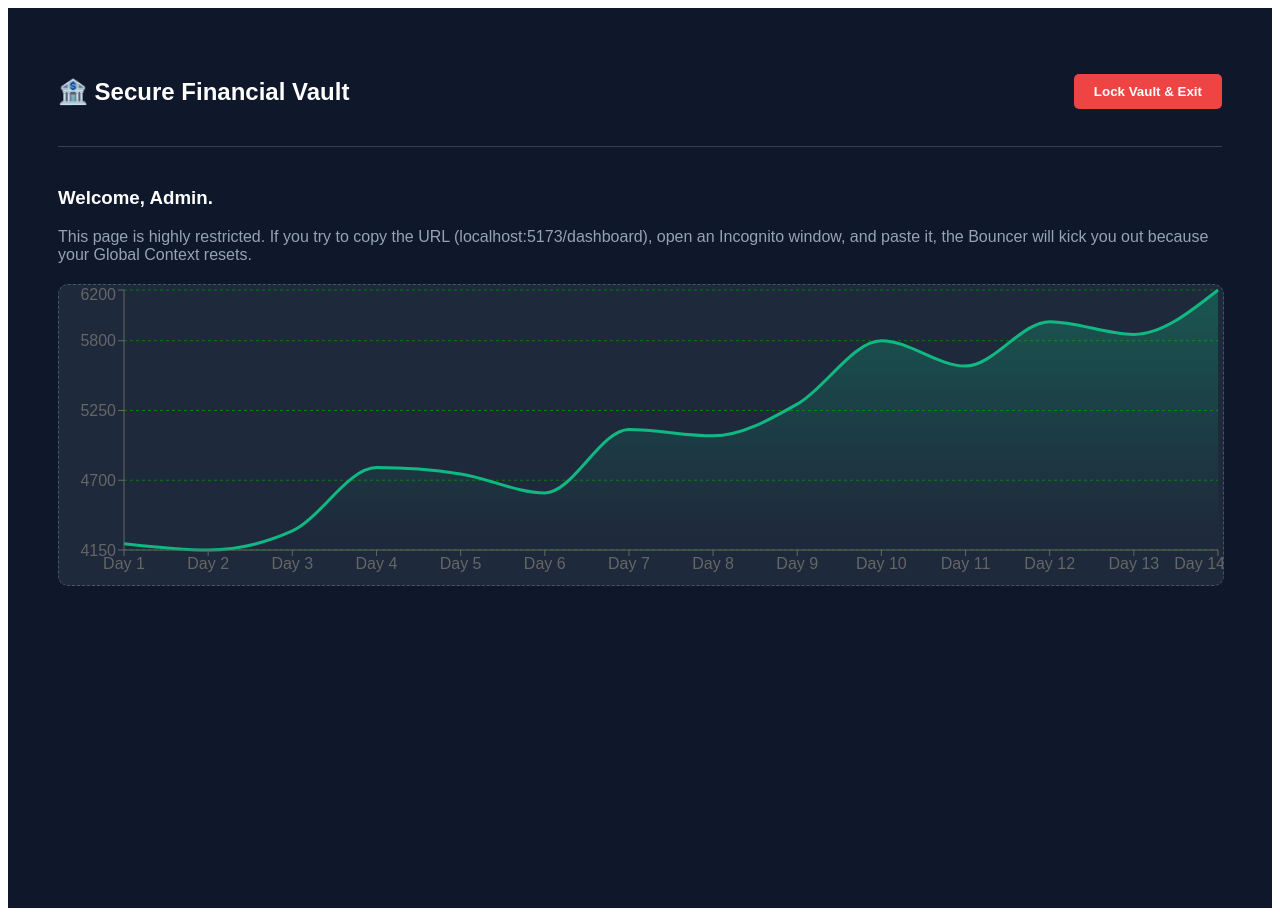
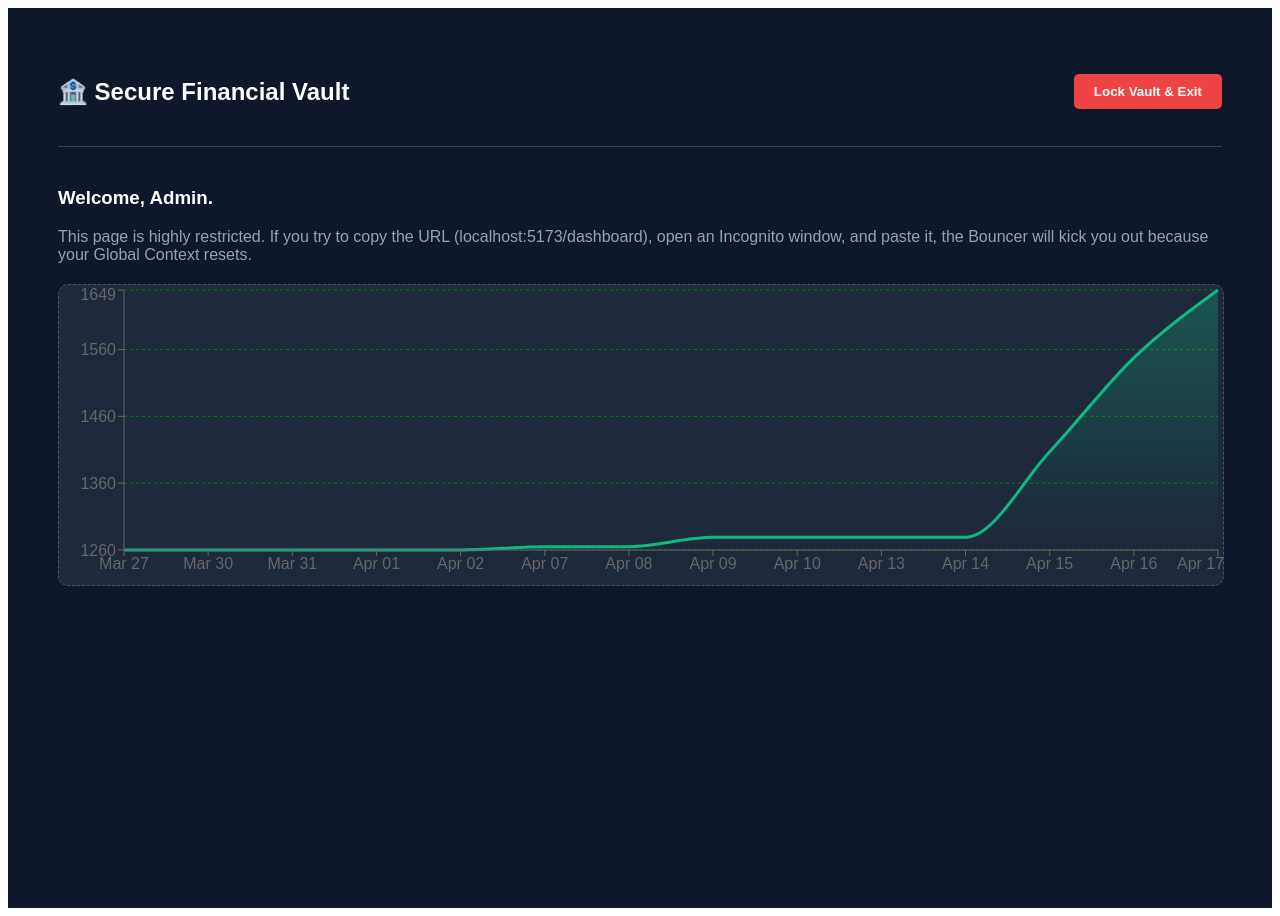
Before and after one commit to Abujaipaul/secure-auth-gateway, a React (Vite) app: page / in a window 1280 px wide. Both pictures are taken after typing "name@example.com", "Sample123" into the empty fields and a click on the button "Unlock Vault". Built offline with nearby package versions, Linux system fonts and the light colour scheme.

Commit message:
added readme and complete data

```diff
--- a/src/pages/dashboard.jsx
+++ b/src/pages/dashboard.jsx
@@ -5,20 +5,20 @@ import {
 } from 'recharts';
 
 const assetData = [
-  { day: 'Day 1', price: 4200 },
-  { day: 'Day 2', price: 4150 },
-  { day: 'Day 3', price: 4300 },
-  { day: 'Day 4', price: 4800 },
-  { day: 'Day 5', price: 4750 },
-  { day: 'Day 6', price: 4600 },
-  { day: 'Day 7', price: 5100 },
-  { day: 'Day 8', price: 5050 },
-  { day: 'Day 9', price: 5300 },
-  { day: 'Day 10', price: 5800 },
-  { day: 'Day 11', price: 5600 },
-  { day: 'Day 12', price: 5950 },
-  { day: 'Day 13', price: 5850 },
-  { day: 'Day 14', price: 6200 },
+  { day: 'Mar 27', price: 1260.00 },
+  { day: 'Mar 30', price: 1260.00 },
+  { day: 'Mar 31', price: 1260.00 },
+  { day: 'Apr 01', price: 1260.00 },
+  { day: 'Apr 02', price: 1260.00 },
+  { day: 'Apr 07', price: 1265.00 },
+  { day: 'Apr 08', price: 1265.00 },
+  { day: 'Apr 09', price: 1279.00 },
+  { day: 'Apr 10', price: 1279.00 },
+  { day: 'Apr 13', price: 1279.00 },
+  { day: 'Apr 14', price: 1279.00 },
+  { day: 'Apr 15', price: 1406.90 },
+  { day: 'Apr 16', price: 1547.50 },
+  { day: 'Apr 17', price: 1649.00 }
 ];
 
 export default function Dashboard() {
```
Also changed, not shown: 1 other file (tests, documents, lock files or other folders).
